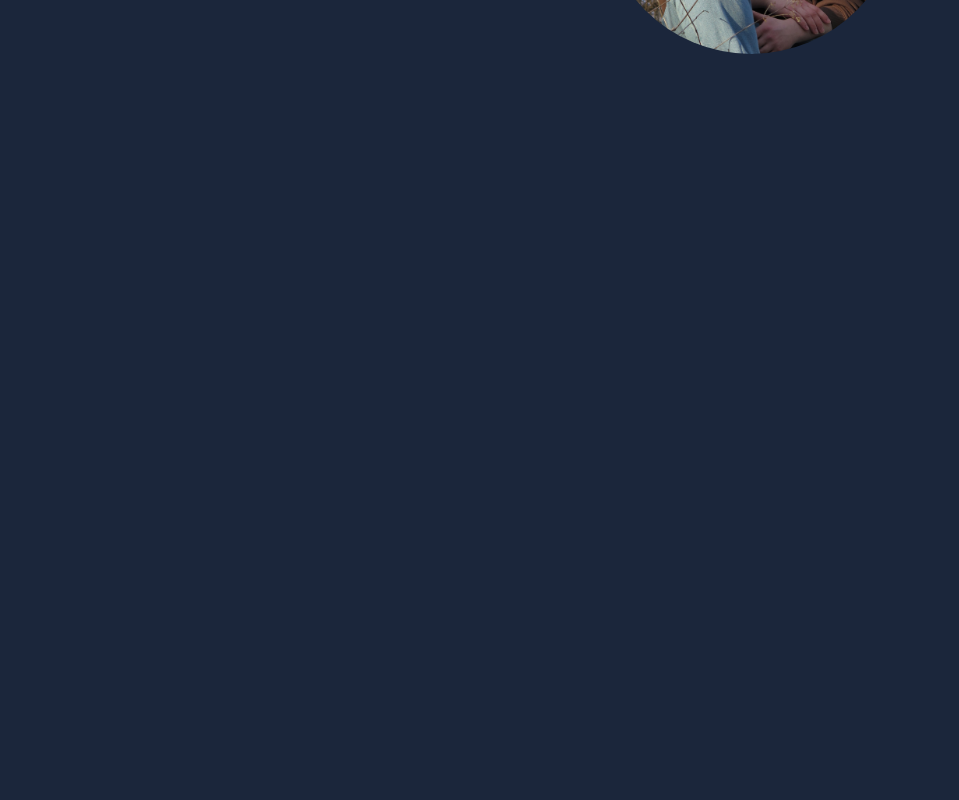
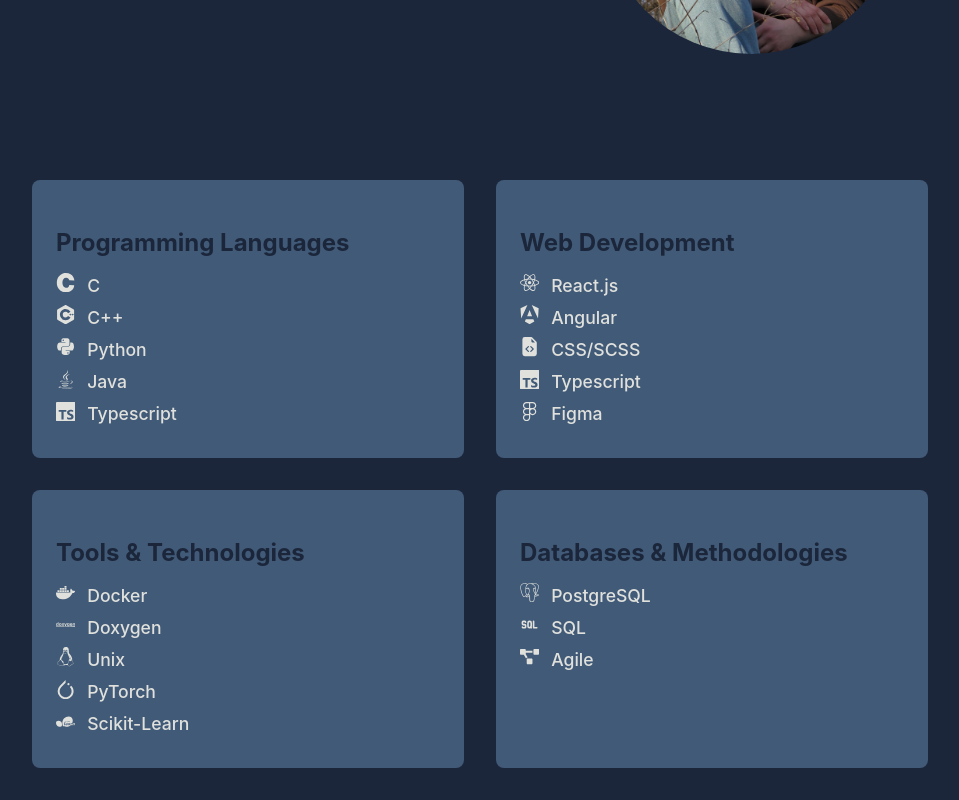
Before and after one commit to danginzburg/PortfolioSite, a React (Create React App) app: page / in a window 1280 px wide. Shown: the part 444-1244 px from the top of the page, without its empty margins (160-1119 px from the left). Before the commit the page ends 860 px from the top, so only its background shows below. Built offline with nearby package versions, Linux system fonts and the light colour scheme.

Commit message:
started working on skills section

```diff
--- /dev/null
+++ b/src/components/Skills.css
@@ -0,0 +1,53 @@
+.skills-section {
+  padding: 2rem 15vw;
+  color: #E0E1DD;
+}
+
+.skills-title {
+  font-size: 2.2rem;
+  margin-bottom: 2rem;
+  text-align: center;
+}
+
+.skills-grid {
+  display: grid;
+  grid-template-columns: repeat(2, 1fr);
+  gap: 2rem;
+}
+
+@media (max-width: 768px) {
+  .skills-grid {
+    grid-template-columns: 1fr;
+  }
+}
+
+.skills-category-title {
+  font-size: 1.5rem;
+  margin-bottom: 1rem;
+  color: #1B263B;
+}
+
+.skills-category {
+  background-color: #415A77;
+  padding: 1.5rem;
+  border-radius: 8px;
+}
+
+.skills-list {
+  list-style: none;
+  padding: 0;
+  margin: 0;
+}
+
+.skill-item {
+  display: flex;
+  align-items: center;
+  gap: 0.75rem;
+  margin: 0.5rem 0;
+  font-size: 1.1rem;
+  font-weight: 500;
+}
+
+.skill-icon {
+  font-size: 1.2rem;
+}
--- a/src/components/Skills.jsx
+++ b/src/components/Skills.jsx
@@ -1,11 +1,72 @@
 import React from 'react';
+import '../App.css';
+import { FaPython, FaJava, FaReact, FaGitAlt, FaDocker, FaLinux, FaDatabase, FaProjectDiagram } from 'react-icons/fa';
+import { SiC, SiCplusplus, SiTypescript, SiOcaml, SiPostgresql, SiScikitlearn, SiPytorch, SiLatex, SiDoxygen, SiFigma, SiAngular } from 'react-icons/si';
+import { TbSql } from 'react-icons/tb';
+import { BsFileEarmarkCodeFill } from 'react-icons/bs';
+import './Skills.css';
+
+const skillsData = [
+  {
+    title: 'Programming Languages',
+    skills: [
+      { name: 'C', icon: <SiC /> },
+      { name: 'C++', icon: <SiCplusplus /> },
+      { name: 'Python', icon: <FaPython /> },
+      { name: 'Java', icon: <FaJava /> },
+      { name: 'Typescript', icon: <SiTypescript /> },
+    ]
+  },
+  {
+    title: 'Web Development',
+    skills: [
+      { name: 'React.js', icon: <FaReact /> },
+      { name: 'Angular', icon: <SiAngular /> },
+      { name: 'CSS/SCSS', icon: <BsFileEarmarkCodeFill /> },
+      { name: 'Typescript', icon: <SiTypescript /> },
+      { name: 'Figma', icon: <SiFigma /> }
+    ]
+  },
+  {
+    title: 'Tools & Technologies',
+    skills: [
+      { name: 'Docker', icon: <FaDocker /> },
+      { name: 'Doxygen', icon: <SiDoxygen /> },
+      { name: 'Unix', icon: <FaLinux /> },
+      { name: 'PyTorch', icon: <SiPytorch /> },
+      { name: 'Scikit-Learn', icon: <SiScikitlearn /> }
+    ]
+  },
+  {
+    title: 'Databases & Methodologies',
+    skills: [
+      { name: 'PostgreSQL', icon: <SiPostgresql /> },
+      { name: 'SQL', icon: <TbSql /> },
+      { name: 'Agile', icon: <FaProjectDiagram /> }
+    ]
+  }
+];
 
 const Skills = () => {
-    return (
-        <section>
-
-        </section>
-    );
+  return (
+    <section className="skills-section">
+      <div className="skills-grid">
+        {skillsData.map((category, index) => (
+          <div className="skills-category" key={index}>
+            <h3 className="skills-category-title">{category.title}</h3>
+            <ul className="skills-list">
+              {category.skills.map((skill, i) => (
+                <li key={i} className="skill-item">
+                  <span className="skill-icon">{skill.icon}</span>
+                  {skill.name}
+                </li>
+              ))}
+            </ul>
+          </div>
+        ))}
+      </div>
+    </section>
+  );
 };
 
 export default Skills;
```
